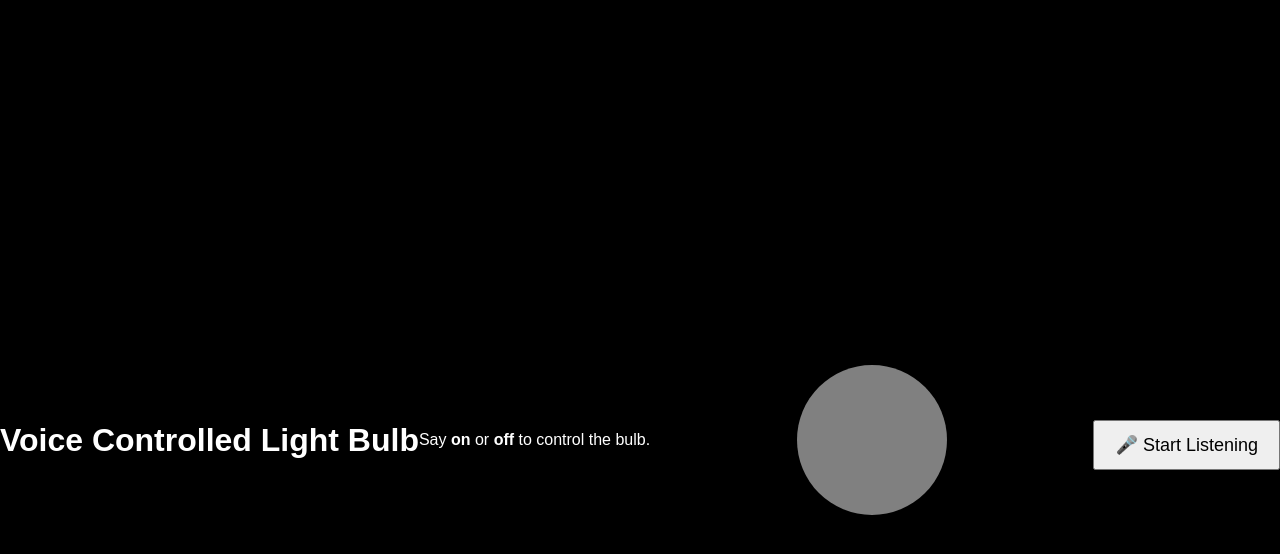
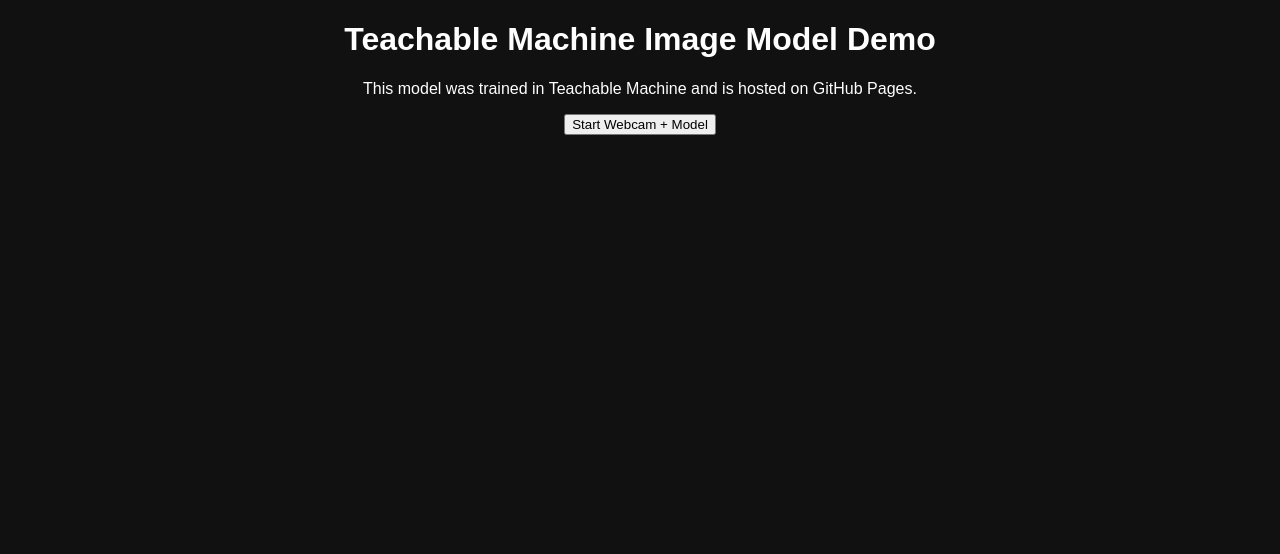
Before and after one commit to ClaudioTocci/light-bulb-voice-control, a plain HTML site: page index.html in a window 1280 px wide. Drawn offline with Linux system fonts and the light colour scheme.

Commit message:
Update index.html

```diff
--- a/index.html
+++ b/index.html
@@ -1,124 +1,60 @@
 <!DOCTYPE html>
-<html lang="en">
+<html>
 <head>
-<meta charset="UTF-8" />
-<meta name="viewport" content="width=device-width, initial-scale=1" />
-<title>Light Bulb + Voice Control</title>
+  <meta charset="UTF-8">
+  <title>Teachable Machine Image Model</title>
+  <script src="https://cdn.jsdelivr.net/npm/@tensorflow/tfjs@latest"></script>
+  <script src="https://cdn.jsdelivr.net/npm/@teachablemachine/image@latest"></script>
+</head>
 
-<link id="theme" rel="stylesheet" href="light-off.css" />
+<body style="text-align:center; font-family:sans-serif; background:#111; color:white;">
+  <h1>Teachable Machine Image Model Demo</h1>
+  <p>This model was trained in Teachable Machine and is hosted on GitHub Pages.</p>
 
-<style>
-    body {
-        background: #000;
-        color: #fff;
-        font-family: Arial, sans-serif;
-        text-align: center;
-        margin-top: 40px;
-    }
+  <button onclick="init()">Start Webcam + Model</button>
 
-    .bulb {
-        width: 150px;
-        height: 150px;
-        margin: 20px auto;
-        background: gray;
-        border-radius: 50%;
-        cursor: pointer;
-    }
+  <div><canvas id="canvas"></canvas></div>
+  <div id="label-container"></div>
 
-    button {
-        padding: 12px 20px;
-        font-size: 18px;
-        cursor: pointer;
-        margin-top: 10px;
-    }
+<script type="text/javascript">
+  const URL = "./my_model_image/"; // rename folder if needed
 
-    #label-container div {
-        margin-top: 6px;
-        font-size: 16px;
-    }
-</style>
-</head>
-<body>
+  let model, webcam, labelContainer, maxPredictions;
 
-<h1>Voice Controlled Light Bulb</h1>
-<p>Say <strong>on</strong> or <strong>off</strong> to control the bulb.</p>
+  async function init() {
+      const modelURL = URL + "model.json";
+      const metadataURL = URL + "metadata.json";
 
-<div class="bulb" onclick="toggleLight()"></div>
+      model = await tmImage.load(modelURL, metadataURL);
+      maxPredictions = model.getTotalClasses();
 
-<button onclick="init()">🎤 Start Listening</button>
+      const flip = true;
+      webcam = new tmImage.Webcam(200, 200, flip);
+      await webcam.setup();
+      await webcam.play();
+      window.requestAnimationFrame(loop);
 
-<div id="label-container"></div>
+      document.body.appendChild(webcam.canvas);
 
-<!-- TensorFlow.js -->
-<script src="https://cdn.jsdelivr.net/npm/@tensorflow/tfjs@latest"></script>
+      labelContainer = document.getElementById("label-container");
+      for (let i = 0; i < maxPredictions; i++) {
+          labelContainer.appendChild(document.createElement("div"));
+      }
+  }
 
-<!-- THE ONLY WORKING TEACHABLE MACHINE SOUND LIBRARY -->
-<script src="https://cdn.jsdelivr.net/gh/googlecreativelab/teachablemachine-node@master/dist/teachablemachine-sound.min.js"></script>
+  async function loop() {
+      webcam.update();
+      await predict();
+      window.requestAnimationFrame(loop);
+  }
 
-<script>
-const URL = "./my_model/";
-
-let model, maxPredictions;
-let labelContainer = document.getElementById("label-container");
-
-function toggleLight(force) {
-    const theme = document.getElementById("theme");
-    const current = theme.getAttribute("href");
-
-    if (force === "on") {
-        theme.setAttribute("href", "light-on.css");
-    } else if (force === "off") {
-        theme.setAttribute("href", "light-off.css");
-    } else {
-        theme.setAttribute("href",
-            current === "light-off.css" ? "light-on.css" : "light-off.css"
-        );
-    }
-}
-
-async function init() {
-    console.log("Loading model...");
-
-    const modelURL = URL + "model.json";
-    const metadataURL = URL + "metadata.json";
-
-    model = await tmSound.load(modelURL, metadataURL);
-    maxPredictions = model.getClassLabels().length;
-
-    console.log("Model loaded!");
-
-    labelContainer.innerHTML = "";
-    for (let i = 0; i < maxPredictions; i++) {
-        labelContainer.appendChild(document.createElement("div"));
-    }
-
-    listen();
-}
-
-function listen() {
-    model.listen(result => {
-        let highestProb = 0;
-        let highestIndex = 0;
-
-        for (let i = 0; i < maxPredictions; i++) {
-            const score = result.scores[i];
-            labelContainer.childNodes[i].innerHTML =
-                model.getClassLabels()[i] + ": " + score.toFixed(2);
-
-            if (score > highestProb) {
-                highestProb = score;
-                highestIndex = i;
-            }
-        }
-
-        if (highestProb > 0.75) {
-            const detected = model.getClassLabels()[highestIndex].toLowerCase();
-
-            if (detected.includes("on")) toggleLight("on");
-            if (detected.includes("off")) toggleLight("off");
-        }
-    });
-}
+  async function predict() {
+      const prediction = await model.predict(webcam.canvas);
+      for (let i = 0; i < maxPredictions; i++) {
+          labelContainer.childNodes[i].innerHTML =
+              prediction[i].className + ": " + prediction[i].probability.toFixed(2);
+      }
+  }
 </script>
 
 </body>
```
